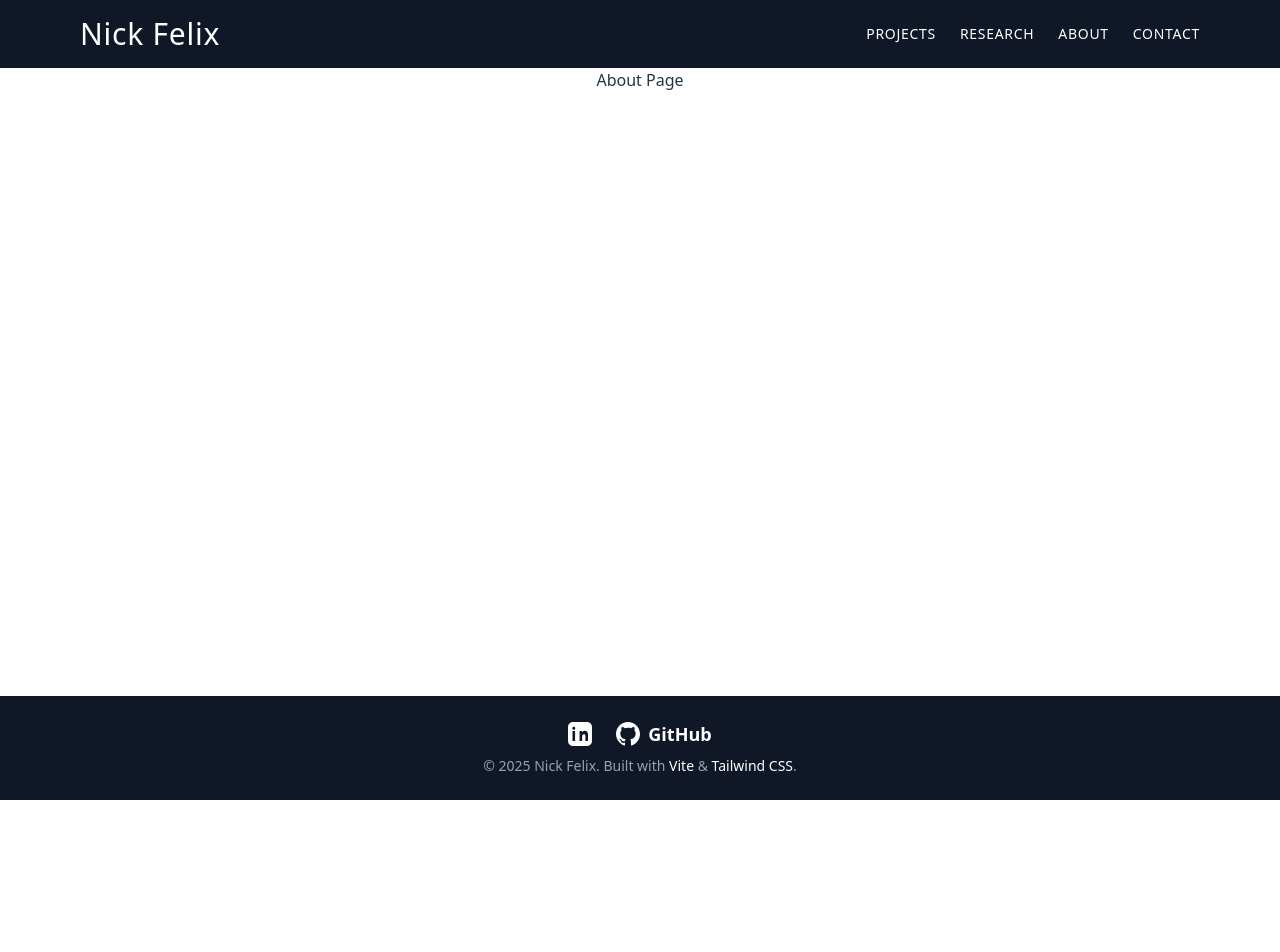
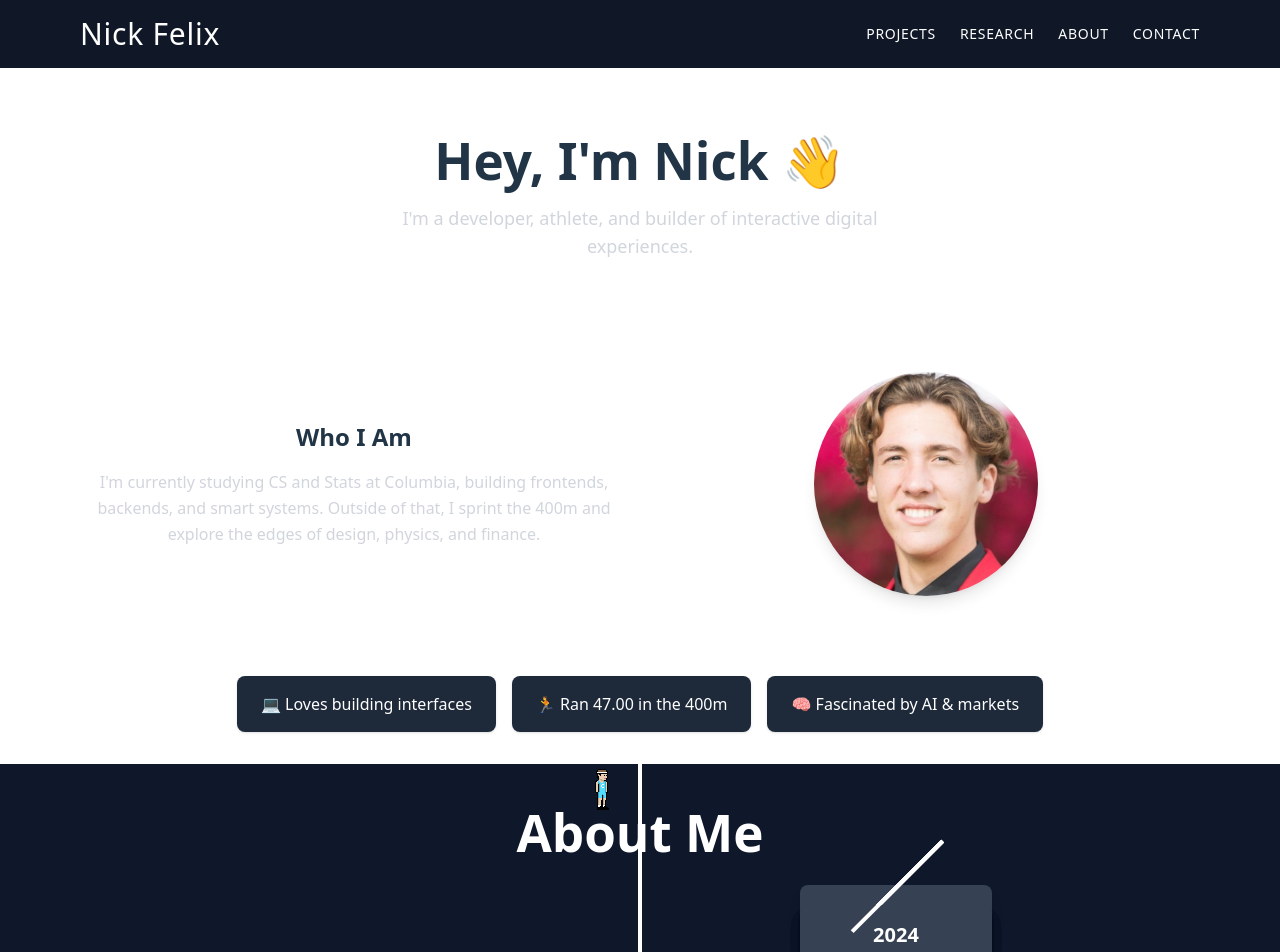
Before and after one commit to nicorox247/Nick-Felix-Site, a React (Vite) app: page /about in a window 1280 px wide. Shown: the top 952 px of the page. Before the commit the page ends 800 px from the top, so only its background shows below. Built offline with nearby package versions, Linux system fonts and the light colour scheme.

Commit message:
first looks at the About page animation

```diff
--- /dev/null
+++ b/src/components/AthleteSprite.jsx
@@ -0,0 +1,72 @@
+// src/components/AthleteSprite.jsx
+import { useEffect, useRef, useState } from 'react';
+import athleteSprite from '../assets/athlete-sprite.png';
+
+export default function AthleteSprite({ activeIndex, isRunning, direction }) {
+  const spriteRef = useRef(null);
+  const [frame, setFrame] = useState(0);
+  const [frameWidth, setFrameWidth] = useState(0);
+  const [frameHeight, setFrameHeight] = useState(0);
+  const cols = 2;
+  const rows = 3;
+
+  useEffect(() => {
+    const img = new Image();
+    img.src = athleteSprite;
+    img.onload = () => {
+      setFrameWidth(img.naturalWidth / cols);
+      setFrameHeight(img.naturalHeight / rows);
+    };
+  }, []);
+
+  useEffect(() => {
+    let interval;
+    if (isRunning) {
+      interval = setInterval(() => {
+        setFrame((prev) => ((prev - 1 + 1) % 4) + 1); // cycle frames 1-4 only
+      }, 100); // 10 FPS
+    } else {
+      setFrame(0); // idle frame
+    }
+    return () => clearInterval(interval);
+  }, [isRunning]);
+
+  useEffect(() => {
+    const nodeSpacingY = 200; // vertical distance per node
+    const offsetY = activeIndex * nodeSpacingY;
+    const offsetX = activeIndex % 2 === 0 ? -80 : 80; // alternate left/right
+
+    if (spriteRef.current) {
+      spriteRef.current.style.transform = `translate(${offsetX}px, ${offsetY}px)`;
+    }
+  }, [activeIndex]);
+
+  const col = frame % cols;
+  const row = Math.floor(frame / cols);
+
+  return (
+    <div
+      ref={spriteRef}
+      className="absolute top-0 left-1/2 transition-transform duration-700 ease-in-out"
+    >
+      <div
+        className="overflow-hidden"
+        style={{
+          width: `${frameWidth}px`,
+          height: `${frameHeight}px`,
+        }}
+      >
+        <div
+          style={{
+            backgroundImage: `url(${athleteSprite})`,
+            backgroundPosition: `-${col * frameWidth}px -${row * frameHeight}px`,
+            backgroundRepeat: 'no-repeat',
+            width: `${frameWidth * cols}px`,
+            height: `${frameHeight * rows}px`,
+            transform: direction === 'left' ? 'scaleX(-1)' : 'scaleX(1)',
+          }}
+        />
+      </div>
+    </div>
+  );
+}
--- /dev/null
+++ b/src/components/TimelineNode.jsx
@@ -0,0 +1,27 @@
+// src/components/TimelineNode.jsx
+export default function TimelineNode({ year, text, isLeft, isActive, index }) {
+    const offsetX = isLeft ? '-translate-x-40' : 'translate-x-40';
+    const offsetY = index * 200; // vertical spacing per node
+    const lineRotation = isLeft ? 'rotate-45' : '-rotate-45';
+
+    return (
+      <div
+        className={`absolute left-1/2 transform ${offsetX} translate-y-[${offsetY}px] flex flex-col items-center`}
+      >
+        {/* Diagonal connector line */}
+        {index > 0 && (
+          <div
+            className={`w-32 h-1 bg-white transform origin-top ${lineRotation} mb-4`}
+          ></div>
+        )}
+
+        {/* Node bubble */}
+        <div
+          className={`p-4 rounded-lg shadow-lg w-48 text-center ${isActive ? 'bg-blue-500' : 'bg-gray-700'}`}
+        >
+          <h3 className="text-xl font-bold">{year}</h3>
+          <p className="text-sm mt-2">{text}</p>
+        </div>
+      </div>
+    );
+  }
--- a/src/pages/About.jsx
+++ b/src/pages/About.jsx
@@ -1,3 +1,119 @@
+// src/pages/About.jsx
+import { useState } from 'react';
+import AthleteSprite from '../components/AthleteSprite';
+import TimelineNode from '../components/TimelineNode';
+
+const timelineData = [
+    {
+      year: '2020',
+      description: 'Started college and began exploring software development.',
+    },
+    {
+      year: '2021',
+      description: 'Built my first full-stack application and interned at ClaimTek.',
+    },
+    {
+      year: '2022',
+      description: 'Expanded into blockchain and fintech projects.',
+    },
+    {
+      year: '2023',
+      description: 'Created educational tools and focused on UI/UX design.',
+    },
+    {
+      year: '2024',
+      description: 'Led development of interactive websites and financial strategies.',
+    },
+  ];
+
 export default function About() {
-    return <div>About Page</div>;
+    const [activeIndex, setActiveIndex] = useState(0);
+    const [isRunning, setIsRunning] = useState(false);
+
+    const handleArrowClick = (direction) => {
+      const newIndex = activeIndex + direction;
+      if (newIndex >= 0 && newIndex < timelineData.length) {
+        setIsRunning(true);
+        setActiveIndex(newIndex);
+
+        setTimeout(() => {
+          setIsRunning(false);
+        }, 700); // Matches CSS transition duration
+      }
+    };
+    return (
+        <div>
+            {/* //Hero section */}
+            <div className="text-center py-16">
+                <h1 className="text-4xl font-bold mb-4">Hey, I'm Nick 👋</h1>
+                <p className="text-gray-300 text-lg max-w-xl mx-auto">
+                    I'm a developer, athlete, and builder of interactive digital experiences.
+                </p>
+            </div>
+
+            {/* Split grid Bio SEction */}
+            <div className="grid grid-cols-1 md:grid-cols-2 gap-10 items-center px-6 py-12 max-w-6xl mx-auto">
+                <div>
+                    <h2 className="text-2xl font-bold mb-4">Who I Am</h2>
+                    <p className="text-gray-300 leading-relaxed">
+                    I'm currently studying CS and Stats at Columbia, building frontends, backends,
+                    and smart systems. Outside of that, I sprint the 400m and explore the edges
+                    of design, physics, and finance.
+                    </p>
+                </div>
+                <div className="flex justify-center">
+                    <img src="/images/avatar.jpg" alt="Avatar" className="rounded-full w-56 h-56 object-cover shadow-lg" />
+                </div>
+            </div>
+
+            {/* Highlight section */}
+
+            <div className="flex flex-wrap justify-center gap-4 px-6 py-8">
+                <div className="bg-gray-800 px-6 py-4 rounded-lg shadow text-white font-medium">
+                    💻 Loves building interfaces
+                </div>
+                <div className="bg-gray-800 px-6 py-4 rounded-lg shadow text-white font-medium">
+                    🏃 Ran 47.00 in the 400m
+                </div>
+                <div className="bg-gray-800 px-6 py-4 rounded-lg shadow text-white font-medium">
+                    🧠 Fascinated by AI & markets
+                </div>
+            </div>
+
+            {/* Timeline section */}
+            <div className="relative h-[1200px] overflow-hidden bg-[#0f172a] text-white">
+                <h1 className="text-4xl font-bold text-center pt-10 pb-6">About Me</h1>
+
+                <div className="absolute top-1/2 left-1/2 w-[4px] h-full bg-white transform -translate-x-1/2 -translate-y-1/2 z-0" />
+
+                {timelineData.map((item, index) => (
+                    <TimelineNode key={index} index={index} {...item} />
+                ))}
+
+                <AthleteSprite activeIndex={activeIndex} isRunning={isRunning} />
+
+                <div className="absolute bottom-10 left-1/2 transform -translate-x-1/2 flex gap-4">
+                    <button
+                    className="bg-gray-600 px-4 py-2 rounded hover:bg-gray-500"
+                    onClick={() => handleArrowClick(-1)}
+                    >
+                    ↑ Prev
+                    </button>
+                    <button
+                    className="bg-gray-600 px-4 py-2 rounded hover:bg-gray-500"
+                    onClick={() => handleArrowClick(1)}
+                    >
+                    ↓ Next
+                    </button>
+                </div>
+            </div>
+
+
+
+
+        </div>
+
+
+
+    );
   }
```
Also changed, not shown: src/components/RunnerCanvasOld.jsx (+0 -17 lines), public/images/avatar.jpg (added).
